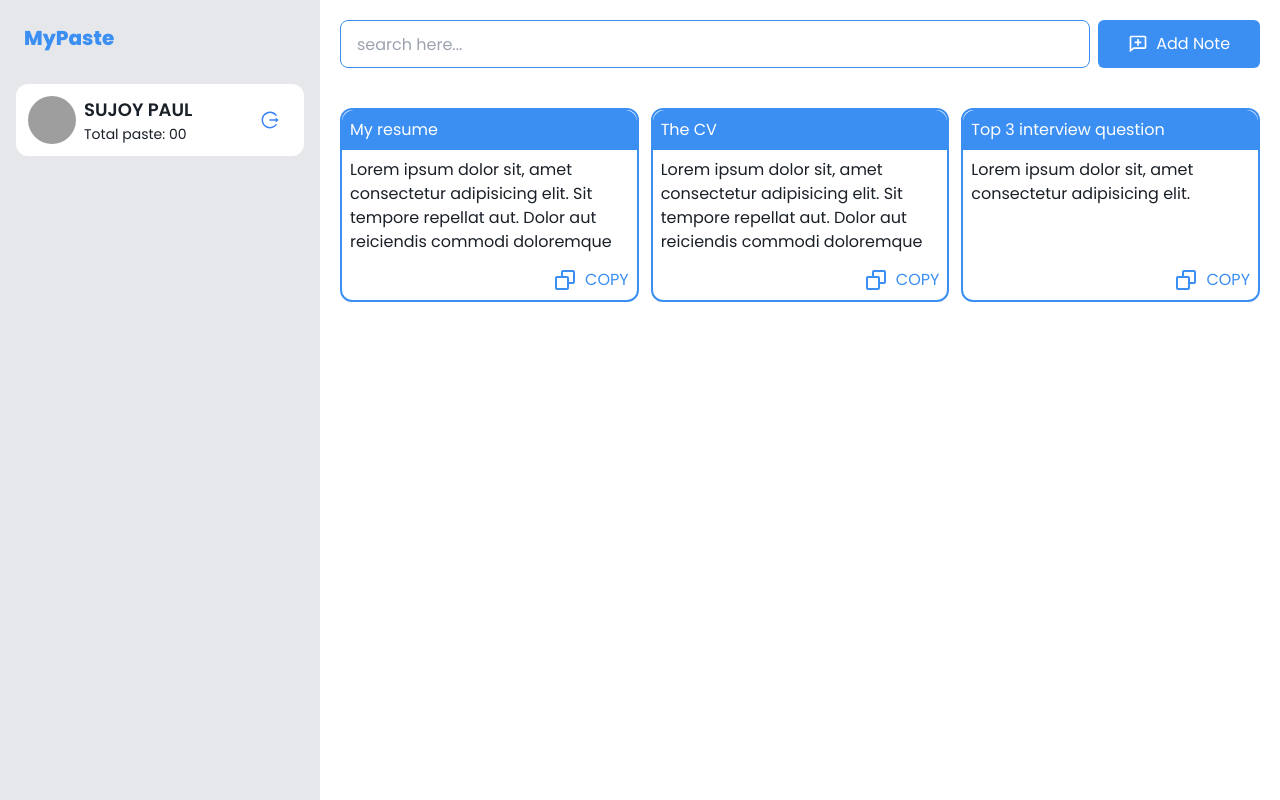
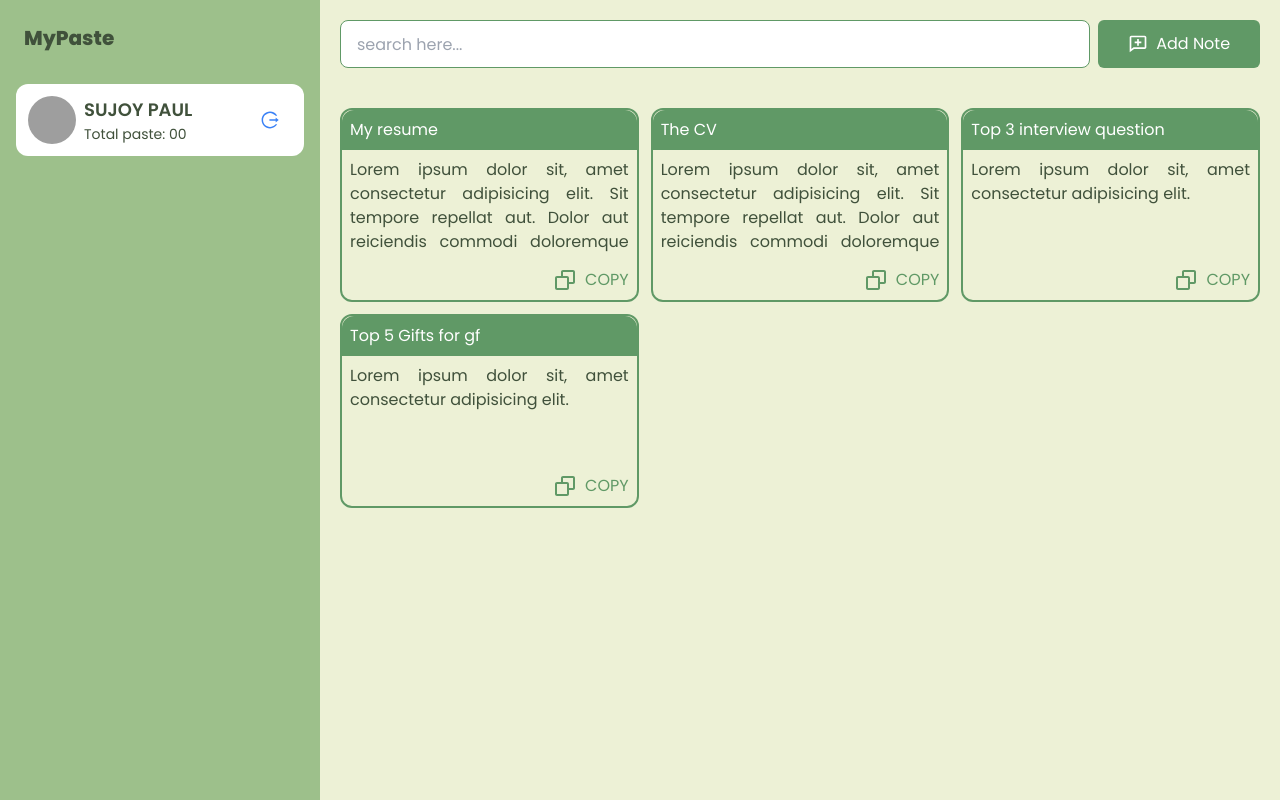
Before and after one commit to spsujoy007/MyPaste, a React (Create React App) app: page / in a window 1280 px wide. Built offline with nearby package versions, Linux system fonts and the light colour scheme; grey boxes are pictures that could not be loaded.

Commit message:
changed the hole color combination

```diff
--- a/src/Layout/Main.js
+++ b/src/Layout/Main.js
@@ -5,7 +5,7 @@ import { AiOutlineLogout } from "react-icons/ai";
 const Main = () => {
     return (
         <div data-theme='light'>
-            <div className="drawer drawer-mobile ">
+            <div className="drawer drawer-mobile bg-accent">
   <input id="my-drawer-2" type="checkbox" className="drawer-toggle" />
   <div className="drawer-content ">
     <Outlet></Outlet>
@@ -14,10 +14,10 @@ const Main = () => {
   </div>
   <div className="drawer-side " >
     <label htmlFor="my-drawer-2" className="drawer-overlay"></label>
-    <div className='p-4 w-80 bg-gray-200'>
+    <div className='p-4 w-80 bg-secondary'>
     {/* information */}
     <div>
-        <h2 className='text-xl font-bold mb-6 text-primary p-2 '>MyPaste</h2>
+        <h2 className='text-xl font-bold mb-6 text-neutral p-2 '>MyPaste</h2>
         <div className='flex justify-between items-center text-neutral gap-x-2 bg-white p-3 rounded-xl'>
             <div className='flex items-start gap-x-2'>
             <div className="avatar">
--- a/src/Pages/Home/MyNotes/MyNotes.js
+++ b/src/Pages/Home/MyNotes/MyNotes.js
@@ -18,6 +18,11 @@ const MyNotes = () => {
             _id: 3,
             title: 'Top 3 interview question',
             note: 'Lorem ipsum dolor sit, amet consectetur adipisicing elit. '
+        },
+        {
+            _id: 4,
+            title: 'Top 5 Gifts for gf',
+            note: 'Lorem ipsum dolor sit, amet consectetur adipisicing elit. '
         }
     ]
 
--- a/src/Pages/Home/MyNotes/NoteCard.js
+++ b/src/Pages/Home/MyNotes/NoteCard.js
@@ -18,7 +18,7 @@ const NoteCard = ({mynote}) => {
             <div className='bg-primary  rounded-t-xl text-white p-2'>
                 <h4>{title}</h4>
             </div>
-            <div className='p-2 text-neutral'>
+            <div className='p-2 text-neutral text-justify'>
                 {note.length > 125 ? <p>{note.slice(0, 125)}...</p> : note}
             </div>
             </div>
--- a/tailwind.config.js
+++ b/tailwind.config.js
@@ -8,13 +8,13 @@ module.exports = {
       {
         light: {
 
-"primary": "#3B8FF3",
+"primary": "#609966",
 
-"secondary": "#BFDBFE",
+"secondary": "#9DC08B",
 
-"accent": "#ca60f7",
+"accent": "#EDF1D6",
 
-"neutral": "#1A2028",
+"neutral": "#40513B",
 
 "info": "#33A9D1",
 
```
